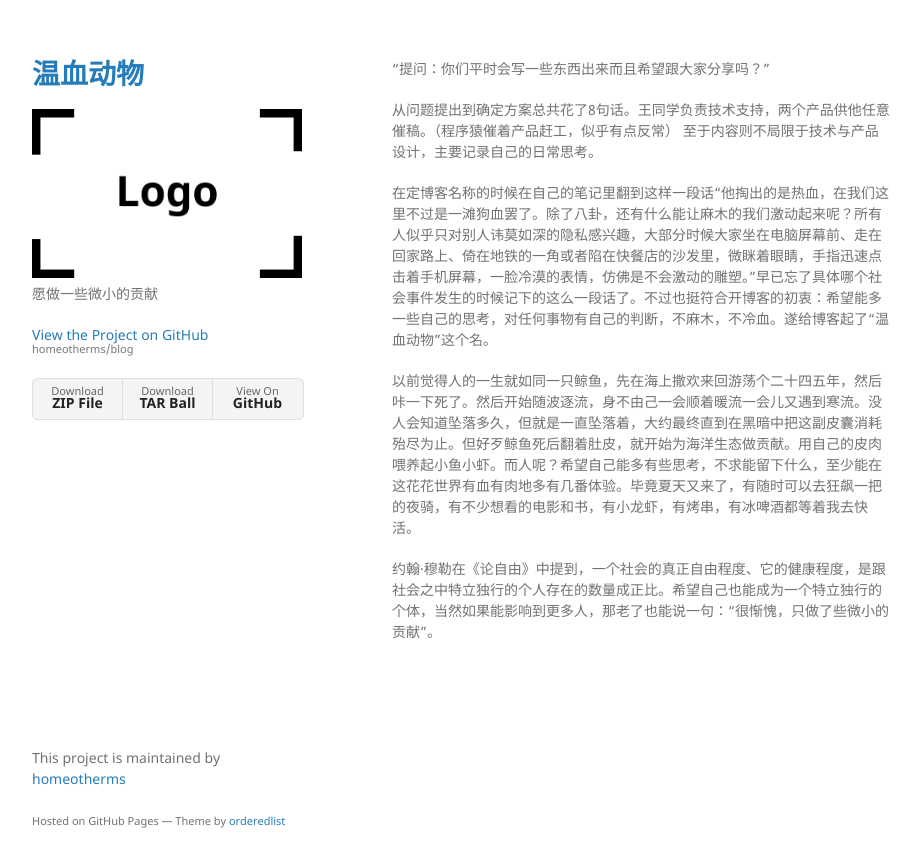
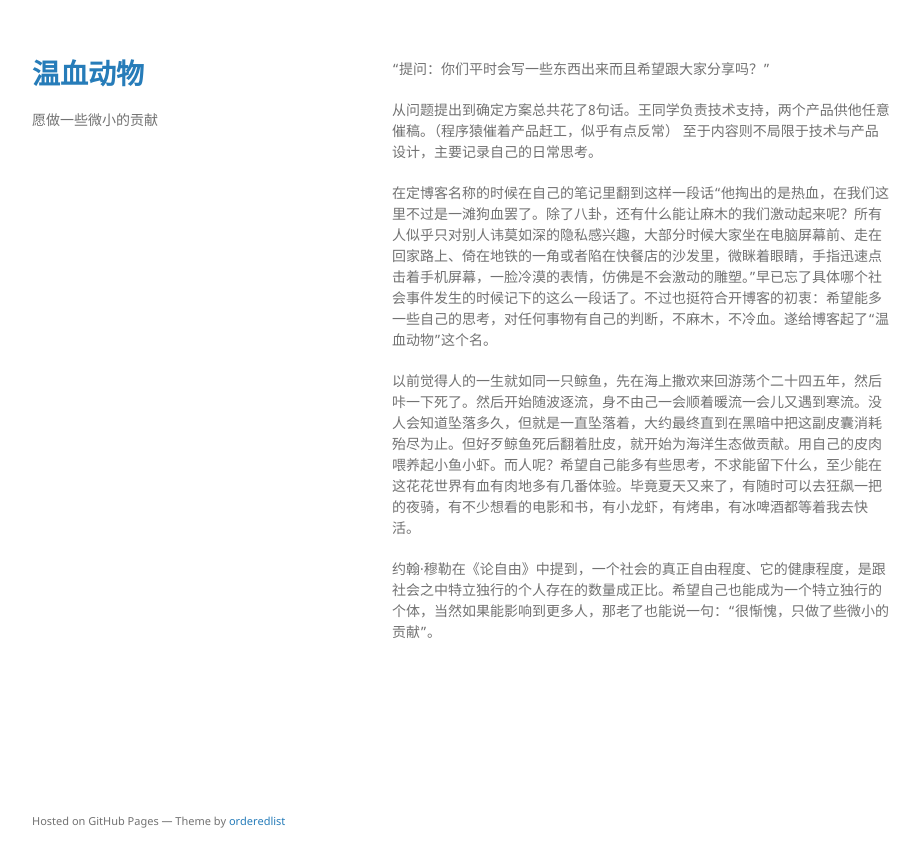
Before and after one commit to homeotherms/blog, a Jekyll site: the page built from index.md, in a window 1280 px wide. Shown: the top 867 px of the page, without its empty margins (178-1098 px from the left). Built offline with Jekyll 4.4.1, drawn with Linux system fonts in a browser that asks for light colours.

Commit message:
modify theme

```diff
--- a/_config.yml
+++ b/_config.yml
@@ -1,6 +1,7 @@
 title: 温血动物
-logo: /assets/img/logo.png
+#logo: /assets/img/logo.png
 description: 愿做一些微小的贡献
 show_downloads: true
 google_analytics:
 theme: jekyll-theme-minimal
+lang: zh-CN
--- a/_layouts/default.html
+++ b/_layouts/default.html
@@ -22,7 +22,7 @@
 
         <p>{{ site.description | default: site.github.project_tagline }}</p>
 
-        {% if site.github.is_project_page %}
+        <!-- {% if site.github.is_project_page %}
         <p class="view"><a href="{{ site.github.repository_url }}">View the Project on GitHub <small>{{ site.github.repository_nwo }}</small></a></p>
         {% endif %}
 
@@ -36,7 +36,7 @@
           <li><a href="{{ site.github.tar_url }}">Download <strong>TAR Ball</strong></a></li>
           <li><a href="{{ site.github.repository_url }}">View On <strong>GitHub</strong></a></li>
         </ul>
-        {% endif %}
+        {% endif %} -->
       </header>
       <section>
 
@@ -44,9 +44,9 @@
 
       </section>
       <footer>
-        {% if site.github.is_project_page %}
+        <!-- {% if site.github.is_project_page %}
         <p>This project is maintained by <a href="{{ site.github.owner_url }}">{{ site.github.owner_name }}</a></p>
-        {% endif %}
+        {% endif %} -->
         <p><small>Hosted on GitHub Pages &mdash; Theme by <a href="https://github.com/orderedlist">orderedlist</a></small></p>
       </footer>
     </div>
```
Also changed, not shown: another-page.md (deleted, +0 -9 lines).
